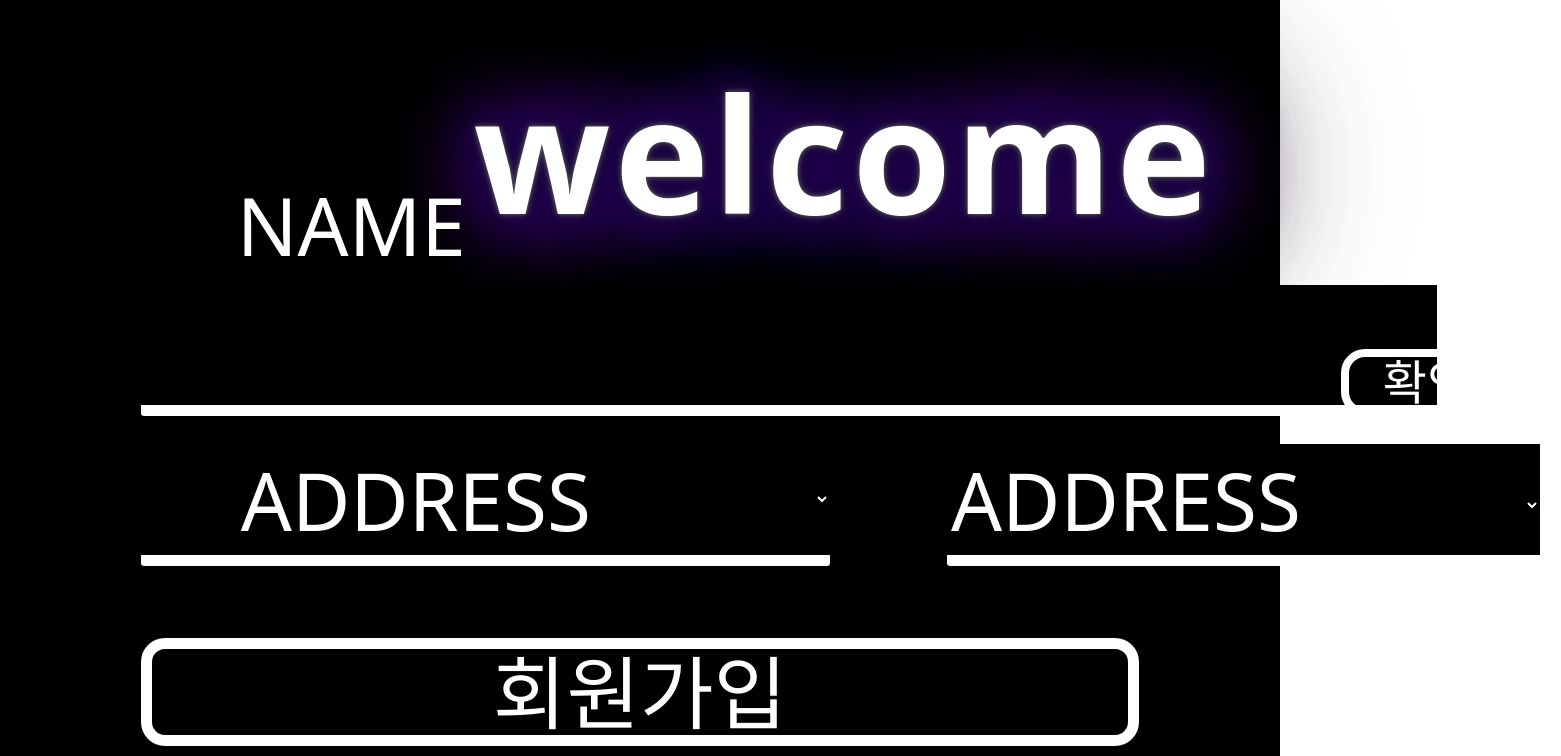
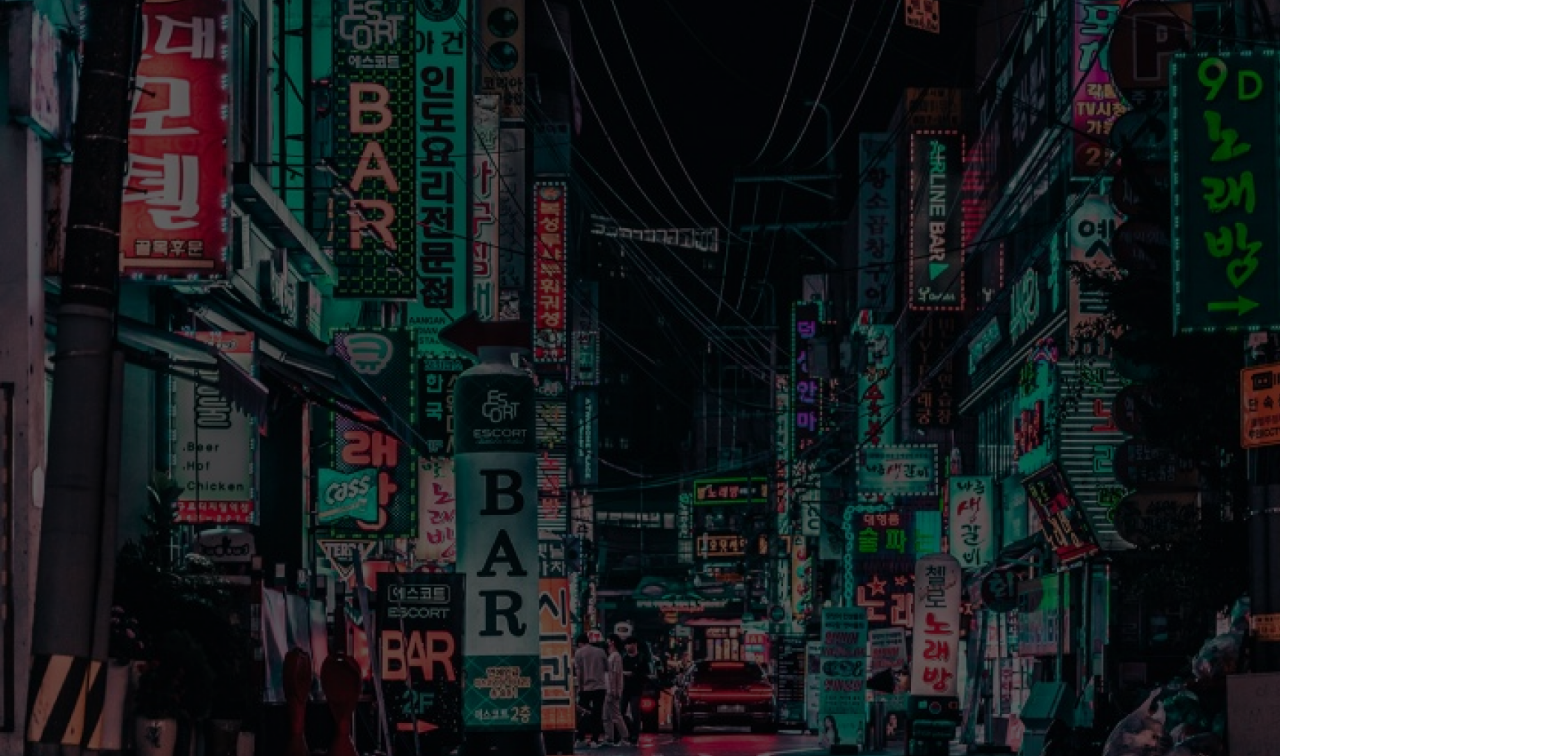
Before and after one commit to wndjf11/ssafy-2-1-project, a React (Create React App) app in the folder front-client/: page /signup in a window 1280 px wide. Shown: the top 756 px of the page, 1561 px wide, since content can reach past the window. Built offline with nearby package versions, Linux system fonts and the light colour scheme.

Commit message:
Test : git push check

```diff
--- a/front-client/src/components/Login/Login.tsx
+++ b/front-client/src/components/Login/Login.tsx
@@ -3,7 +3,7 @@
     //tailwind 경계 사이즈변경
     <div className="w-screen h-screen flex">
       <div className="w-full">
-        <img src={require("../../assets/img/background_Login.png")} alt="" className="w-px h-auto" />
+        <img src={require("../../assets/img/backgroundImg.png")} alt="" className="w-px h-auto" />
         {/* <div className={styles.back}>asdasd</div> */}
         <div>방구석 포차</div>
         <div>Login해보자</div>
--- a/front-client/src/components/Main/Main.tsx
+++ b/front-client/src/components/Main/Main.tsx
@@ -47,9 +47,9 @@
 
 function Room():JSX.Element {
   let [hoverCheck, setHoverCheck] = useState(false)
-  let cards: JSX.Element[] = [1, 1, 1, 1,1,1,1,1,1,1,1,1].map((e, idx) => {
+  let cards: JSX.Element[] = [1,1,1,1,1,1,1,1,1,1,1,1].map((e, idx) => {
     return (
-      <div className="w-full h-[30rem] min-h-[30rem] min-w-[100%] my-8" >
+      <div className="w-full h-[30rem] min-h-[30rem] min-w-[100%] max-w-[100%] my-8" >
         <div className="grid grid-cols-2 h-full rounded-2xl w-full min-w-[100%]" style={{gridTemplateColumns: '2.5rem 1fr 2.5rem'}}>
         <div className="" style={{backgroundColor: "rgb(25, 25, 25)"}}></div>
           {/* 카드 내부 */}
@@ -90,7 +90,7 @@
   });
   return (
 
-    <div className="grid w-full min-w-[75rem] sm:grid-cols-1 lg:grid-cols-2 xl:grid-cols-4 2xl:grid-cols-4 " >
+    <div className="grid w-full min-w-[75rem] grid-cols-2 sm:grid-cols-2 md:grid-cols-2 lg:grid-cols-2 xl:grid-cols-4 2xl:grid-cols-4 " >
       {cards}
     </div>
 
--- a/front-client/src/components/Main/Tag.tsx
+++ b/front-client/src/components/Main/Tag.tsx
@@ -19,9 +19,10 @@
   }
   return (
     <div className="grid w-full min-w-[75rem] h-full " style={{gridTemplateColumns:'7fr 4fr', backgroundColor: "rgb(25, 25, 25)"}}>
-      <div className="grid items-center w-full text-white " style={{gridTemplateColumns:'0.6fr 1fr 1fr 1fr 1fr 1fr'}}>
+      <div className="grid items-center w-full text-white " style={{gridTemplateColumns:'2.5rem 0.6fr 1fr 1fr 1fr 1fr 1fr'}}>
+        <div className="flex justify-center items-center font-normal ml-2 h-1/3"> &nbsp;&nbsp;&nbsp;&nbsp;</div>
         <div className="flex justify-center items-center font-normal border-0 rounded-full h-1/3 w-full" style={{ backgroundColor: "rgb(233, 61, 107)" }}>ALL</div>
-        <div className="flex justify-center items-center relative font-normal ml-2 border-2 rounded-full h-1/3">연령 &nbsp;&nbsp;&nbsp;&nbsp;⮟</div>
+        <div className="flex justify-center items-center font-normal ml-2 border-2 rounded-full h-1/3">연령 &nbsp;&nbsp;&nbsp;&nbsp;⮟</div>
         <div className="flex justify-center items-center font-normal ml-2 border-2 rounded-full h-1/3">지역 &nbsp;&nbsp;&nbsp;&nbsp;⮟</div>
         <div className="flex justify-center items-center font-normal ml-2 border-2 rounded-full h-1/3">테마 &nbsp;&nbsp;&nbsp;&nbsp;⮟</div>
         <div className="flex justify-center items-center font-normal ml-2 border-2 rounded-full h-1/3">술 &nbsp;&nbsp;&nbsp;&nbsp;⮟</div>
--- a/front-client/src/components/SignUp/SignUp.css
+++ b/front-client/src/components/SignUp/SignUp.module.css
@@ -26,3 +26,10 @@
 .btn:hover {
   box-shadow: 0 0 1px rgb(68, 51, 96), 0 0 0px rgb(59, 26, 116), 0 0 50px rgb(34, 7, 87), 0 0 70px rgb(13, 0, 39);
 }
+
+.bgImg {
+  background-image: url('../../assets/img/backgroundImg.png');
+  height: 100vh;
+  width: 100vw;
+  background-size: cover;
+}
--- a/front-client/src/components/SignUp/Signup.tsx
+++ b/front-client/src/components/SignUp/Signup.tsx
@@ -1,60 +1,13 @@
-// import sul from '../../assets/signUpIcon/sul.png'
-import './SignUp.css'
+import styles from './SignUp.module.css'
 
 function SignUp():JSX.Element {
   return (
-    <div className="bg-black w-screen h-screen flex">
-      <div className="" style={{width: '11%'}}></div>
-      <div className="flex flex-col items-center text-white" style={{width: '78%'}}>
-        <div className="grid grid-cols-3   w-full items-center" style={{height:'38%'}}>
-          <div></div>
-          <div>
-            {/* <img className='absolute' src={sul} alt="" style={{left: '32.5%', top: '17%' , width:'4%'}}/> */}
-            <p className='font-extrabold neonTitle tracking-wide cursor-pointer' style={{fontSize: '10rem', lineHeight: '1'}}>welcome</p>
-          </div>
-          <div></div>
-        </div>
-        <div className="grid grid-rows-2 w-full" style={{height:'35%'}}>
-          <div className='h-4/5  flex items-end'>
-            <div className='cursor-pointer ' style={{width:'81%', borderBottom: 'solid 0.7rem rgb(255, 255, 255)', borderBottomLeftRadius:'0.2rem',borderBottomRightRadius:'0.2rem'  , textAlign: 'start'}}>
-              <label htmlFor="ID" className="mx-24 " style={{fontSize: '5rem'}} >NAME</label>
-              <input className='bg-black ml-36 ' type="text" id='ID' style={{fontSize: '5rem', border: '0px '}}/>
-            </div>
-            <div className='mx-4 flex h-3/5' style={{width:'19%'}}>
-              <div className='w-2/12'></div>
-              <div className='w-10/12 rounded-3xl mr-8 flex justify-center items-center cursor-pointer btn' style={{border: 'solid 0.5rem white', fontSize: '3rem'}}>확인</div>
-              {/* <div className='w-2/12 rounded-3xl'></div> */}
-            </div>
-          </div>
-          <div className='grid grid-cols-2 h-full pb-10'>
-            <div className=' flex justify-end items-end' style={{width:'97%', borderBottom: 'solid 0.7rem rgb(255, 255, 255)', borderBottomLeftRadius:'0.2rem',borderBottomRightRadius:'0.2rem'}}>
-              <select className='ml-24 w-full border-0 bg-black cursor-pointer' name="region" id="region"  style={{fontSize: '5rem'}}>
-                <option value="" defaultChecked>ADDRESS</option>
-                <option value="">1</option>
-                <option value="">2</option>
-              </select>
-            </div>
-            <div className=' flex justify-end items-end' style={{width:'97%'}}>
-              <select className='ml-24 w-full border-0 bg-black cursor-pointer' name="region" id="region"  style={{fontSize: '5rem',borderBottom: 'solid 0.7rem rgb(255, 255, 255)', borderBottomLeftRadius:'0.2rem',borderBottomRightRadius:'0.2rem'}}>
-                <option value="" defaultChecked>ADDRESS</option>
-                <option value="">1</option>
-                <option value="">2</option>
-              </select>
-            </div>
-          </div>
-        </div>
-        <div className=" w-full " style={{height:'27%'}}>
-          <div className='flex-col h-full'>
-            <div className='' style={{height: '25%'}}></div>
-            <div className='flex justify-center items-center rounded-3xl cursor-pointer btn' style={{height:'50%',fontSize: '5rem', border: 'solid 0.7rem white'}}>
-              회원가입
-            </div>
-            <div style={{height: '25%'}}></div>
-          </div>
-        </div>
-        {/* <div className="border-4 border-white" style={{height:''}}>4</div> */}
+    <div className={`${styles.bgImg}`}>
+      <div className='flex justify-center items-center bg-black h-screen opacity-30 '>
+        {/* <div className='w-1/2 h-1/2 bg-black border-4 border-red-400'>
+            hi
+        </div> */}
       </div>
-      <div className="" style={{width: '11%'}}>빈칸</div>
     </div>
   )
 }
```
Also changed, not shown: front-client/src/assets/img/backgroundImg.png (added), front-client/src/assets/img/background_Login.png (deleted).
